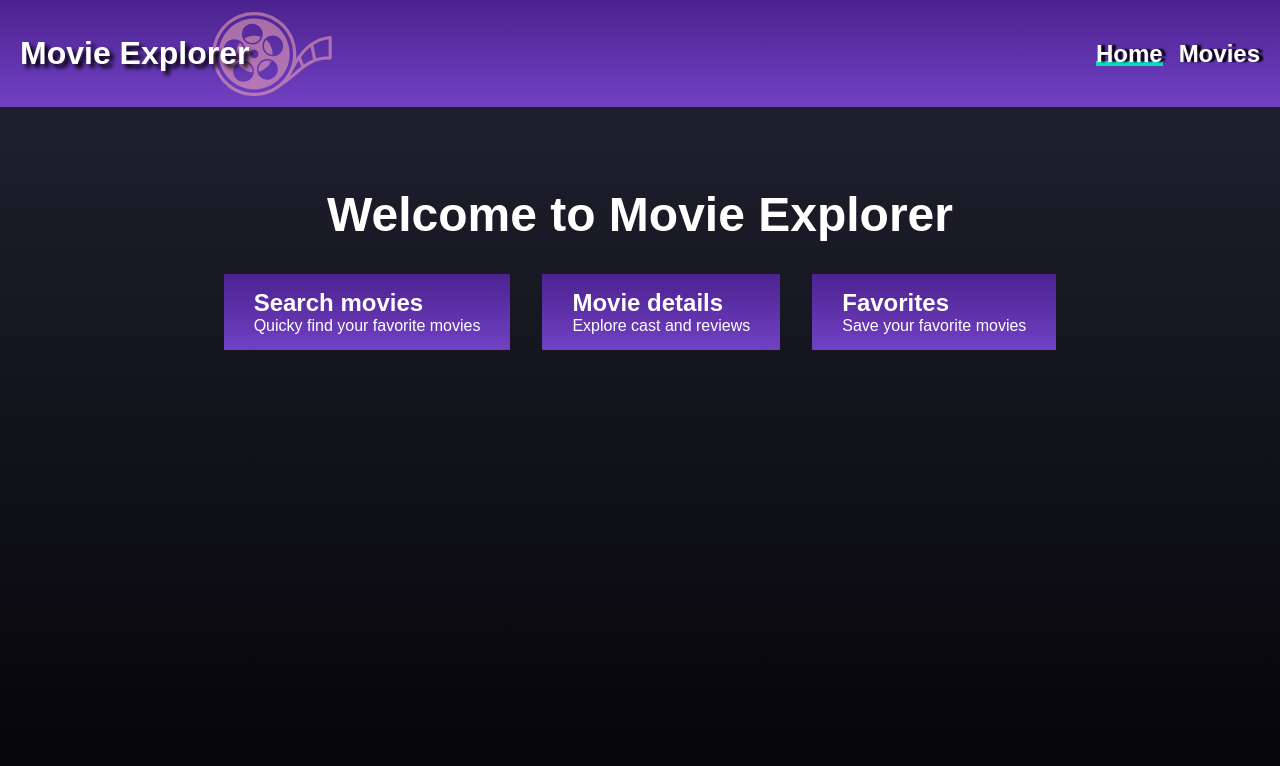
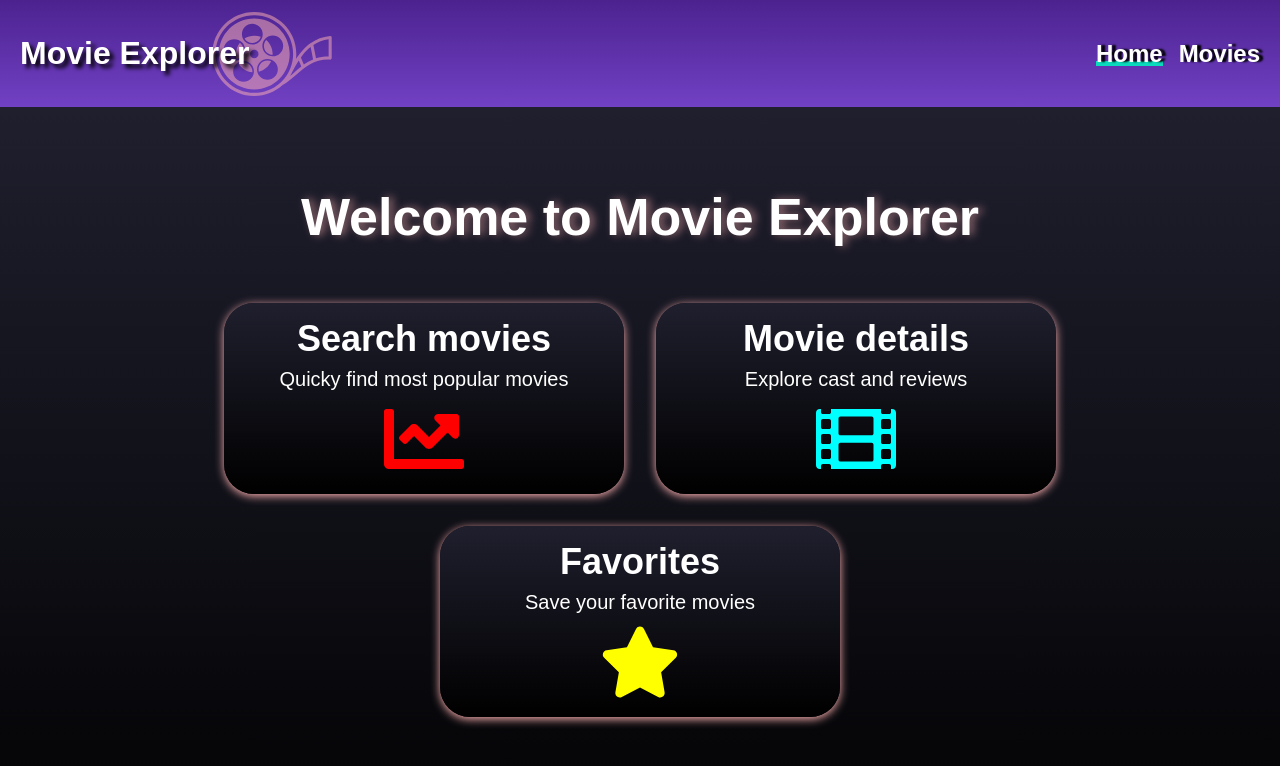
Before and after one commit to DorianLeci/Internship-15-Movie-Explorer, a React (Vite) app: page / in a window 1280 px wide. Shown: the top 766 px of the page. Built offline with nearby package versions, Linux system fonts and the light colour scheme; no server answers.

Commit message:
Update "HomePage" styling

```diff
--- a/src/components/MovieSort/MovieSort.module.scss
+++ b/src/components/MovieSort/MovieSort.module.scss
@@ -19,14 +19,15 @@
     color: white;
     font-size: 20px;
     cursor: pointer;
+    transition: box-shadow 0.3s ease;
 
     &:disabled {
       opacity: 0.5;
       cursor: not-allowed;
     }
 
-    &:focus {
-      outline: 2px solid vars.$color-peach;
+    &:hover {
+      box-shadow: 0 6px 2px vars.$color-peach;
     }
 
     option {
@@ -54,6 +55,6 @@
   }
 
   &:hover {
-    box-shadow: 0 px 2px vars.$color-peach;
+    box-shadow: 0 6px 2px vars.$color-peach;
   }
 }
--- a/src/components/MovieTrailer/MovieTrailer.module.scss
+++ b/src/components/MovieTrailer/MovieTrailer.module.scss
@@ -0,0 +1,27 @@
+@use '../../styles/variables.scss' as vars;
+
+.videoContainer {
+  display: flex;
+  flex-direction: column;
+  justify-content: center;
+  align-items: center;
+  gap: 2rem;
+  padding: 20px 0px 30px;
+  box-shadow: 0px 2px 10px vars.$color-peach;
+  border-radius: 30px;
+  background: vars.$bg-dark;
+}
+
+.title {
+  font-size: 28px;
+  text-align: center;
+  text-transform: uppercase;
+  letter-spacing: 2px;
+  color: vars.$color-peach;
+}
+
+.videoFrame {
+  border: none;
+  border-radius: 20px;
+  box-shadow: vars.$card-shadow;
+}
--- a/src/components/MovieTrailer/MovieTrailer.tsx
+++ b/src/components/MovieTrailer/MovieTrailer.tsx
@@ -16,14 +16,17 @@ export const MovieTrailer = ({ videos }: MovieTrailerProps) => {
 
   return (
     <section className={styles.video}>
-      <h2>Trailer</h2>
+      <div className={styles.videoContainer}>
+        <h2 className={styles.title}>Trailer</h2>
         <iframe
+          className={styles.videoFrame}
           width="560"
           height="315"
           src={`https://www.youtube.com/embed/${trailer.key}`}
           title={trailer.name}
           allowFullScreen
         />
+      </div>
     </section>
   );
 };
--- a/src/pages/Home/HomePage.module.scss
+++ b/src/pages/Home/HomePage.module.scss
@@ -4,14 +4,15 @@
   display: flex;
   flex-direction: column;
   align-items: center;
-  gap: 2rem;
+  gap: 3.5rem;
   min-height: 100vh;
   padding: 80px 0px;
 }
 
 .homeTitle {
-  font-size: 48px;
+  font-size: 52px;
   color: white;
+  text-shadow: vars.$text-shadow-peach;
 }
 
 .features {
@@ -22,7 +23,32 @@
 }
 
 .featureCard {
+  flex: 0 0 400px;
+  display: flex;
+  flex-direction: column;
+  align-items: center;
+  gap: 0.5rem;
   padding: 15px 30px;
   color: white;
-  background: vars.$bg-primary;
+  text-align: center;
+  background: vars.$bg-dark;
+  border-radius: 30px;
+  box-shadow: 0px 2px 10px vars.$color-peach;
+  will-change: transform;
+  transition:
+    transform 0.3s ease,
+    box-shadow 0.3s ease;
+
+  &:hover {
+    transform: translateY(-4px);
+    box-shadow: vars.$card-hover-glow;
+  }
+
+  .title {
+    font-size: 36px;
+  }
+
+  .subtitle {
+    font-size: 20px;
+  }
 }
--- a/src/pages/Home/HomePage.tsx
+++ b/src/pages/Home/HomePage.tsx
@@ -1,4 +1,5 @@
 import styles from './HomePage.module.scss';
+import { FaFilm, FaStar, FaChartLine } from 'react-icons/fa';
 
 export const HomePage = () => {
   return (
@@ -6,16 +7,21 @@ export const HomePage = () => {
       <h1 className={styles.homeTitle}>Welcome to Movie Explorer</h1>
       <section className={styles.features}>
         <div className={styles.featureCard}>
-          <h2>Search movies</h2>
-          <span>Quicky find your favorite movies</span>
+          <h2 className={styles.title}>Search movies</h2>
+          <span className={styles.subtitle}>
+            Quicky find most popular movies
+          </span>
+          <FaChartLine size={80} color="red" />
         </div>
         <div className={styles.featureCard}>
-          <h2>Movie details</h2>
-          <span>Explore cast and reviews</span>
+          <h2 className={styles.title}>Movie details</h2>
+          <span className={styles.subtitle}>Explore cast and reviews</span>
+          <FaFilm size={80} color="cyan" />
         </div>
         <div className={styles.featureCard}>
-          <h2>Favorites</h2>
-          <span>Save your favorite movies</span>
+          <h2 className={styles.title}>Favorites</h2>
+          <span className={styles.subtitle}>Save your favorite movies</span>
+          <FaStar size={80} color="yellow" />
         </div>
       </section>
     </div>
--- a/src/pages/MovieDetails/MoveDetailsPage.module.scss
+++ b/src/pages/MovieDetails/MoveDetailsPage.module.scss
@@ -137,6 +137,8 @@
         transform 0.2s ease,
         background-color 0.2s ease;
 
+      will-change: transform;
+
       &:hover {
         background-color: rgba(255, 255, 255, 0.4);
         transform: translateY(-2px);
```
Lines whose indentation alone changed are shown as unchanged.
